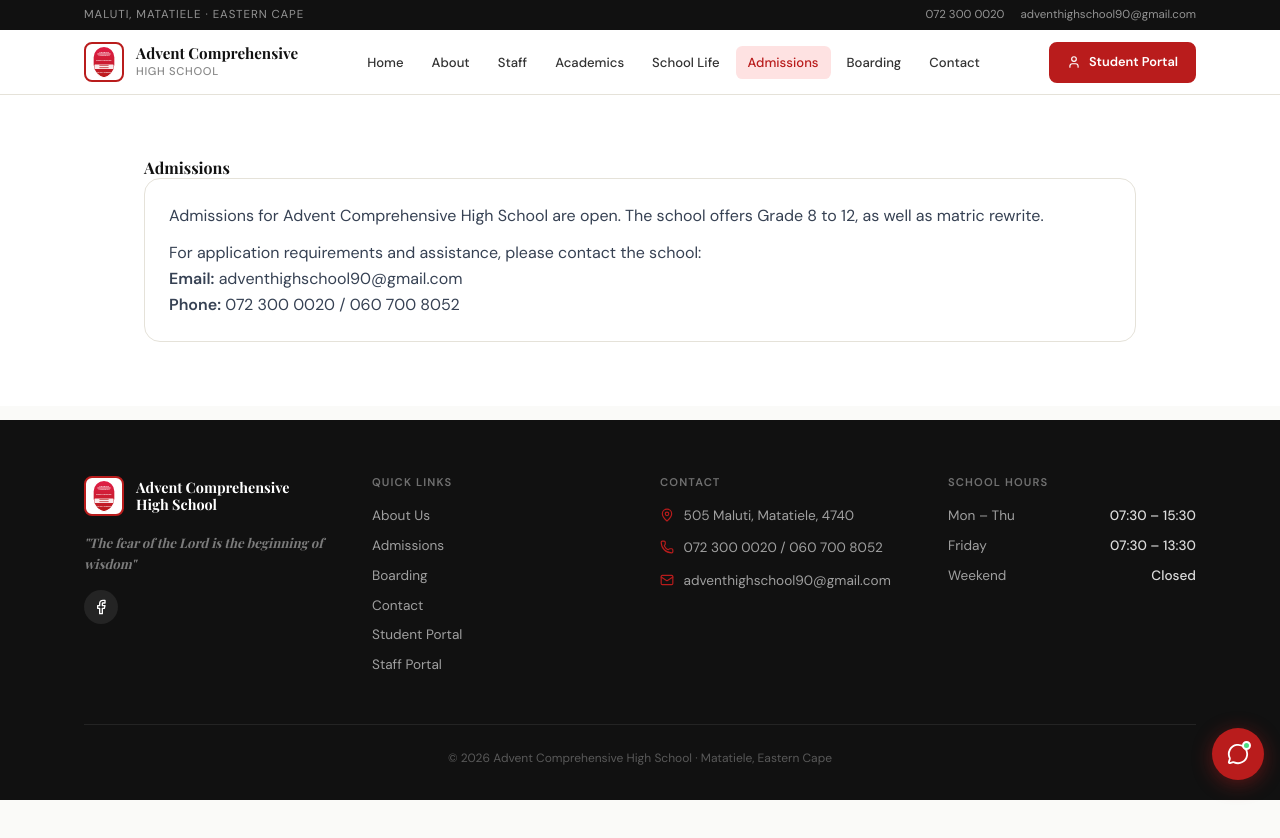
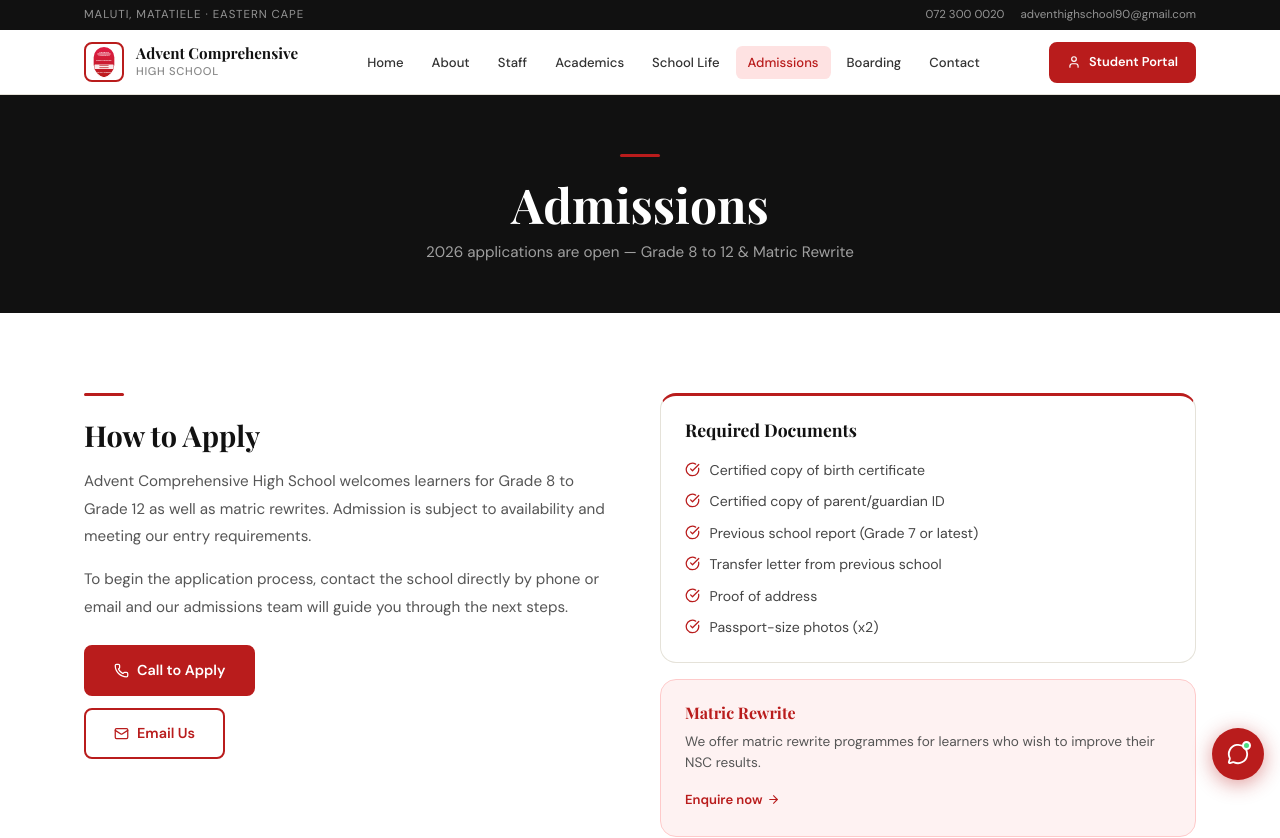
Before and after one commit to slmazwi-coder/advent-high-school, a React (Vite) app: page /admissions in a window 1280 px wide. Shown: the top 838 px of the page. Before the commit the page ends 800 px from the top, so only its background shows below. Built offline with nearby package versions, Linux system fonts and the light colour scheme; a web font is replaced by a local one.

Commit message:
Update Admissions.tsx

```diff
--- a/src/pages/Admissions.tsx
+++ b/src/pages/Admissions.tsx
@@ -1,23 +1,70 @@
 import React from 'react';
+import { CheckCircle, Phone, Mail, ArrowRight } from 'lucide-react';
 
-export const Admissions = () => {
-  return (
-    <div className="py-16 bg-white">
-      <div className="max-w-5xl mx-auto px-4">
-        <h1 className="section-title">Admissions</h1>
-        <div className="card">
-          <p className="text-gray-700">
-            Admissions for Advent Comprehensive High School are open. The school offers Grade 8 to 12, as well as matric rewrite.
-          </p>
-          <p className="text-gray-700 mt-3">
-            For application requirements and assistance, please contact the school:
-            <br />
-            <span className="font-semibold">Email:</span> adventhighschool90@gmail.com
-            <br />
-            <span className="font-semibold">Phone:</span> 072 300 0020 / 060 700 8052
-          </p>
+const requirements = [
+  'Certified copy of birth certificate',
+  'Certified copy of parent/guardian ID',
+  'Previous school report (Grade 7 or latest)',
+  'Transfer letter from previous school',
+  'Proof of address',
+  'Passport-size photos (x2)',
+];
+
+export const Admissions = () => (
+  <div>
+    <div className="page-header">
+      <div className="rule-accent" style={{ margin: '0 auto 0.75rem' }} />
+      <h1>Admissions</h1>
+      <p>2026 applications are open — Grade 8 to 12 &amp; Matric Rewrite</p>
+    </div>
+
+    <section className="section-pad" style={{ background: '#fff' }}>
+      <div className="container-narrow">
+        <div style={{ display: 'grid', gridTemplateColumns: 'repeat(auto-fit, minmax(min(100%, 300px), 1fr))', gap: '2.5rem' }}>
+          <div className="fade-up">
+            <div className="rule-accent" />
+            <h2 style={{ fontFamily: 'var(--font-display)', fontSize: 'clamp(1.3rem, 3vw, 1.8rem)', margin: '0 0 1rem' }}>How to Apply</h2>
+            <p style={{ color: '#555', lineHeight: 1.8, fontSize: '0.95rem', marginBottom: '1rem' }}>
+              Advent Comprehensive High School welcomes learners for Grade 8 to Grade 12 as well as matric rewrites. Admission is subject to availability and meeting our entry requirements.
+            </p>
+            <p style={{ color: '#555', lineHeight: 1.8, fontSize: '0.95rem', marginBottom: '1.5rem' }}>
+              To begin the application process, contact the school directly by phone or email and our admissions team will guide you through the next steps.
+            </p>
+            <div style={{ display: 'flex', flexDirection: 'column', gap: '0.75rem' }}>
+              <a href="tel:0723000020" className="btn btn-primary" style={{ width: 'fit-content' }}>
+                <Phone size={15} /> Call to Apply
+              </a>
+              <a href="mailto:adventhighschool90@gmail.com" className="btn btn-ghost" style={{ width: 'fit-content' }}>
+                <Mail size={15} /> Email Us
+              </a>
+            </div>
+          </div>
+
+          <div className="fade-up delay-2">
+            <div className="card" style={{ borderTop: '3px solid #B91C1C' }}>
+              <h3 style={{ fontFamily: 'var(--font-display)', fontSize: '1.1rem', margin: '0 0 1.25rem' }}>Required Documents</h3>
+              <div style={{ display: 'flex', flexDirection: 'column', gap: '0.65rem' }}>
+                {requirements.map(r => (
+                  <div key={r} style={{ display: 'flex', alignItems: 'flex-start', gap: '0.6rem' }}>
+                    <CheckCircle size={15} style={{ color: '#B91C1C', flexShrink: 0, marginTop: 2 }} />
+                    <span style={{ fontSize: '0.88rem', color: '#444', lineHeight: 1.5 }}>{r}</span>
+                  </div>
+                ))}
+              </div>
+            </div>
+
+            <div className="card" style={{ marginTop: '1rem', background: '#FEF2F2', borderColor: '#FECACA' }}>
+              <h3 style={{ fontFamily: 'var(--font-display)', fontSize: '1rem', margin: '0 0 0.5rem', color: '#B91C1C' }}>Matric Rewrite</h3>
+              <p style={{ fontSize: '0.85rem', color: '#555', margin: '0 0 0.75rem', lineHeight: 1.6 }}>
+                We offer matric rewrite programmes for learners who wish to improve their NSC results.
+              </p>
+              <a href="/contact" style={{ fontSize: '0.82rem', fontWeight: 600, color: '#B91C1C', display: 'inline-flex', alignItems: 'center', gap: 4, textDecoration: 'none' }}>
+                Enquire now <ArrowRight size={13} />
+              </a>
+            </div>
+          </div>
         </div>
       </div>
-    </div>
-  );
-};
+    </section>
+  </div>
+);
```
